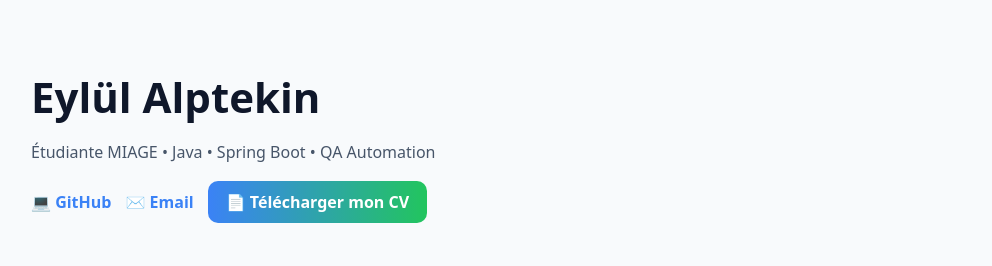
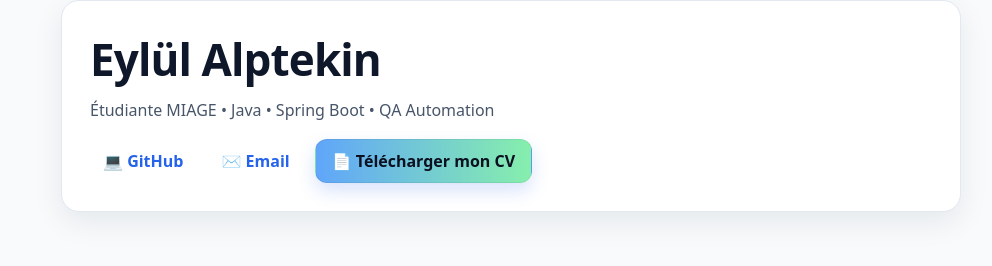
Before and after one commit to eylul-alptekin/eylualptekin.github.io, a plain HTML site: page index.html in a window 1280 px wide. Shown: the whole page, without its empty margins (129-1121 px from the left). Drawn offline with Linux system fonts and the light colour scheme.

Commit message:
..th Version

```diff
--- a/styles.css
+++ b/styles.css
@@ -1,112 +1,85 @@
 :root{
-  --bg: #F8FAFC;
-  --card: #FFFFFF;
-  --text: #0f172a;
-  --muted: #475569;
-  --blue: #3B82F6;
-  --green: #22C55E;
-  --border: #e2e8f0;
+  --bg: #F8FAFC;      /* fond */
+  --card: #FFFFFF;    /* carte */
+  --text: #0f172a;    /* texte */
+  --muted: #475569;   /* texte secondaire */
+  --border: #E2E8F0;  /* bordure */
+  --blue: #60A5FA;    /* bleu clair */
+  --green: #86EFAC;   /* vert clair */
+  --blueText: #2563EB;
 }
 
-*{
-  box-sizing: border-box;
-}
+*{ box-sizing: border-box; }
 
 body{
-  margin:0;
-  font-family: system-ui, -apple-system, Segoe UI, Roboto, Arial;
-  background: var(--bg);
+  margin: 0;
+  font-family: system-ui, -apple-system, Segoe UI, Roboto, Arial, sans-serif;
+  background: var(--bg);     /* IMPORTANT : fond clair */
   color: var(--text);
 }
 
-/* layout */
 .container{
-  max-width: 1000px;
-  margin:auto;
+  max-width: 900px;
+  margin: 0 auto;
   padding: 40px 20px;
 }
 
-/* header */
+/* Carte du header */
+.hero{
+  background: var(--card);
+  border: 1px solid var(--border);
+  border-radius: 18px;
+  padding: 28px;
+  box-shadow: 0 10px 30px rgba(15, 23, 42, 0.08);
+}
+
 h1{
-  font-size: 42px;
-  margin-bottom: 6px;
+  margin: 0 0 10px;
+  font-size: 44px;
+  letter-spacing: -0.02em;
 }
 
 .subtitle{
+  margin: 0 0 18px;
   color: var(--muted);
-  margin-bottom: 18px;
+  font-size: 16px;
 }
 
-/* liens */
+/* Actions */
 .actions{
-  display:flex;
-  gap:14px;
-  align-items:center;
+  display: flex;
   flex-wrap: wrap;
+  gap: 12px;
+  align-items: center;
 }
 
+/* Liens (GitHub, Email) */
 .link{
-  color: var(--blue);
-  text-decoration:none;
-  font-weight:600;
+  color: var(--blueText);
+  font-weight: 700;
+  text-decoration: none;
+  padding: 10px 12px;
+  border-radius: 12px;
+  border: 1px solid transparent;
 }
 
 .link:hover{
-  text-decoration:underline;
+  background: #EFF6FF;
+  border-color: #BFDBFE;
 }
 
-/* bouton CV */
+/* Bouton CV */
 .btn{
+  text-decoration: none;
+  font-weight: 800;
+  color: #0b1020;
+  padding: 10px 16px;
+  border-radius: 12px;
   background: linear-gradient(90deg, var(--blue), var(--green));
-  color:white;
-  padding: 10px 18px;
-  border-radius: 10px;
-  font-weight:600;
-  text-decoration:none;
-  transition: 0.2s;
+  border: 1px solid rgba(0,0,0,0.06);
+  box-shadow: 0 8px 18px rgba(37, 99, 235, 0.18);
 }
 
 .btn:hover{
-  transform: translateY(-2px);
-  box-shadow: 0 6px 18px rgba(0,0,0,0.1);
+  transform: translateY(-1px);
 }
-
-/* section */
-h2{
-  margin-top: 40px;
-  margin-bottom: 16px;
-}
-
-/* cartes projets */
-.card{
-  background: var(--card);
-  border:1px solid var(--border);
-  border-radius: 14px;
-  padding: 20px;
-  margin-bottom: 16px;
-  transition: 0.2s;
-}
-
-.card:hover{
-  box-shadow: 0 8px 24px rgba(0,0,0,0.08);
-}
-
-.card h3{
-  margin-top:0;
-}
-
-.card p{
-  color: var(--muted);
-}
-
-.links{
-  display:flex;
-  gap:12px;
-  margin-top:10px;
-}
-
-.links a{
-  color: var(--blue);
-  font-weight:600;
-  text-decoration:none;
-}
```
Also changed, not shown: index.html (+1 -2 lines).
